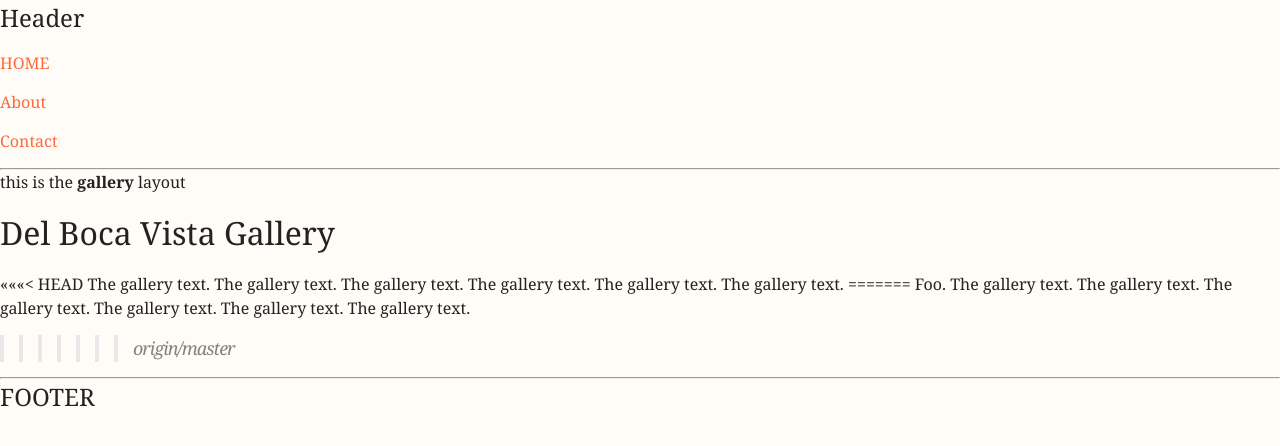
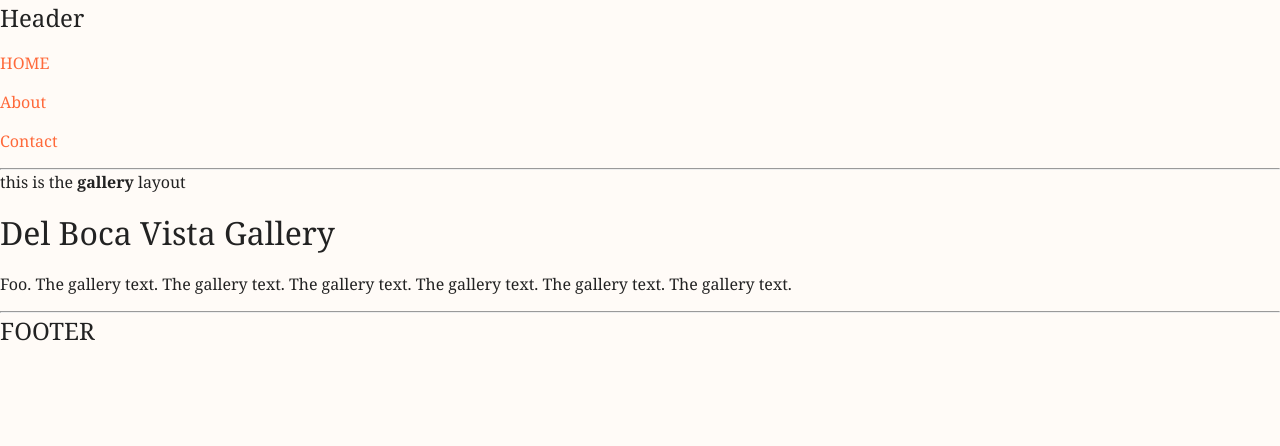
Before and after one commit to raveling/rwa-jekyll-1-siteleaf, a Jekyll site: the page built from _galleries/del-boca-vista-gallery.markdown, in a window 1280 px wide. Shown: the top 446 px of the page. Built offline with Jekyll 4.4.1, drawn with Linux system fonts in a browser that asks for light colours.

Commit message:
incorporating galleries into project template

```diff
--- a/_galleries/del-boca-vista-gallery.markdown
+++ b/_galleries/del-boca-vista-gallery.markdown
@@ -23,8 +23,4 @@ gallery:
     caption: frank sex caption
 ---
 
-<<<<<<< HEAD
-The gallery text. The gallery text. The gallery text. The gallery text. The gallery text. The gallery text.
-=======
 Foo. The gallery text. The gallery text. The gallery text. The gallery text. The gallery text. The gallery text.
->>>>>>> origin/master
```
Also changed, not shown: _layouts/project.html (+19 -3 lines).
